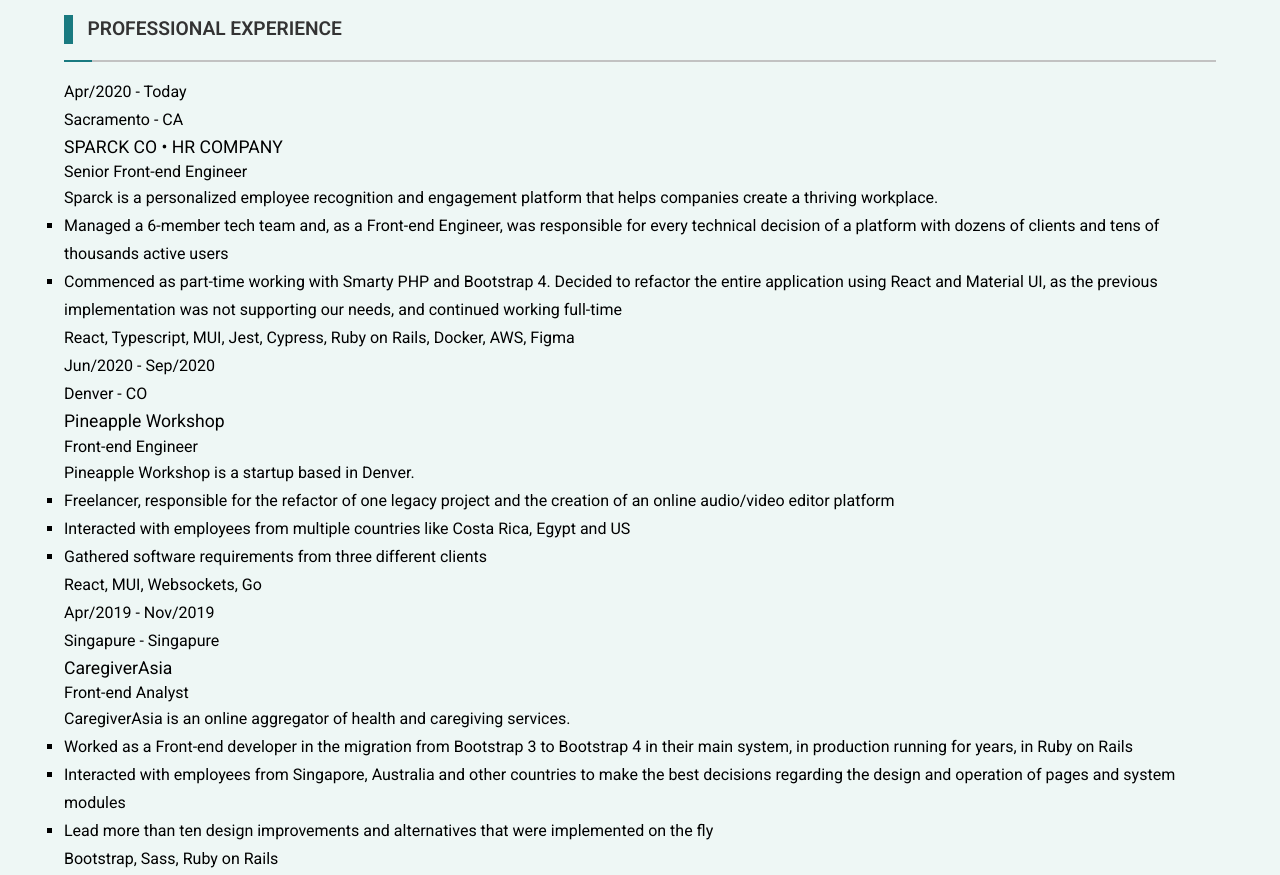
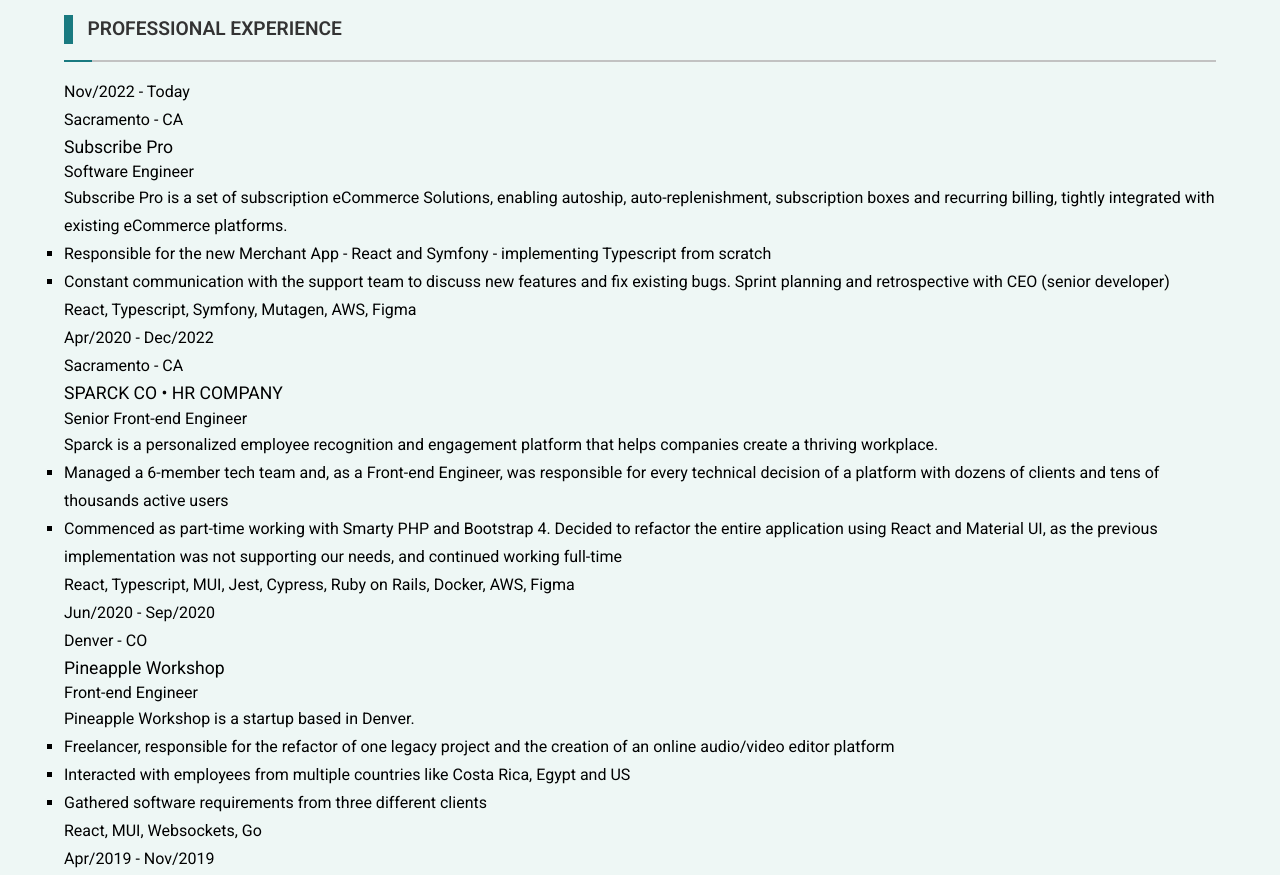
Before and after one commit to BrenoVelasco/breno-velasco, a Svelte app: page / in a window 1280 px wide. Shown: the part 3880-4755 px from the top of the page. Built offline with nearby package versions, Linux system fonts and the light colour scheme.

Commit message:
feat: update professionalExperience

```diff
--- a/src/constants/index.ts
+++ b/src/constants/index.ts
@@ -32,6 +32,22 @@
 
 export const professionalExperience: ProfessionalExperience[] = [
   {
+    id: 'subscribePro',
+    name: 'Subscribe Pro',
+    title: 'Software Engineer',
+    description:
+      'Subscribe Pro is a set of subscription eCommerce Solutions, enabling autoship, auto-replenishment, subscription boxes and recurring billing, tightly integrated with existing eCommerce platforms.',
+    tasks: [
+      'Responsible for the new Merchant App - React and Symfony - implementing Typescript from scratch',
+      'Constant communication with the support team to discuss new features and fix existing bugs. Sprint planning and retrospective with CEO (senior developer)',
+    ],
+    tech: ['React', 'Typescript', 'Symfony', 'Mutagen', 'AWS', 'Figma'],
+    isRemote: true,
+    started_at: 'Nov/2022',
+    ended_at: null,
+    location: 'Sacramento - CA',
+  },
+  {
     id: 'sparck',
     name: 'SPARCK CO • HR COMPANY',
     title: 'Senior Front-end Engineer',
@@ -54,7 +70,7 @@
     ],
     isRemote: true,
     started_at: 'Apr/2020',
-    ended_at: null,
+    ended_at: 'Dec/2022',
     location: 'Sacramento - CA',
   },
   {
```
